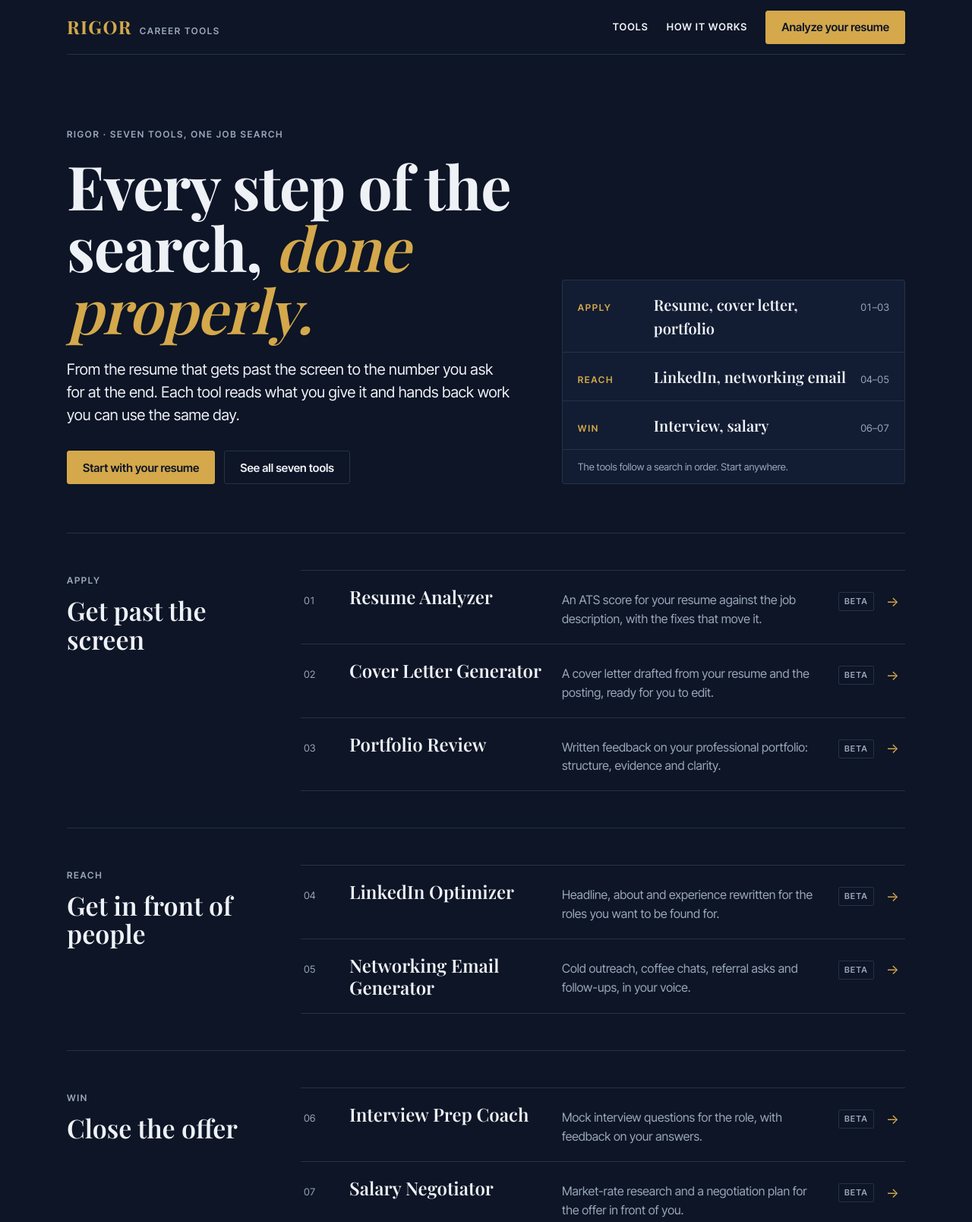
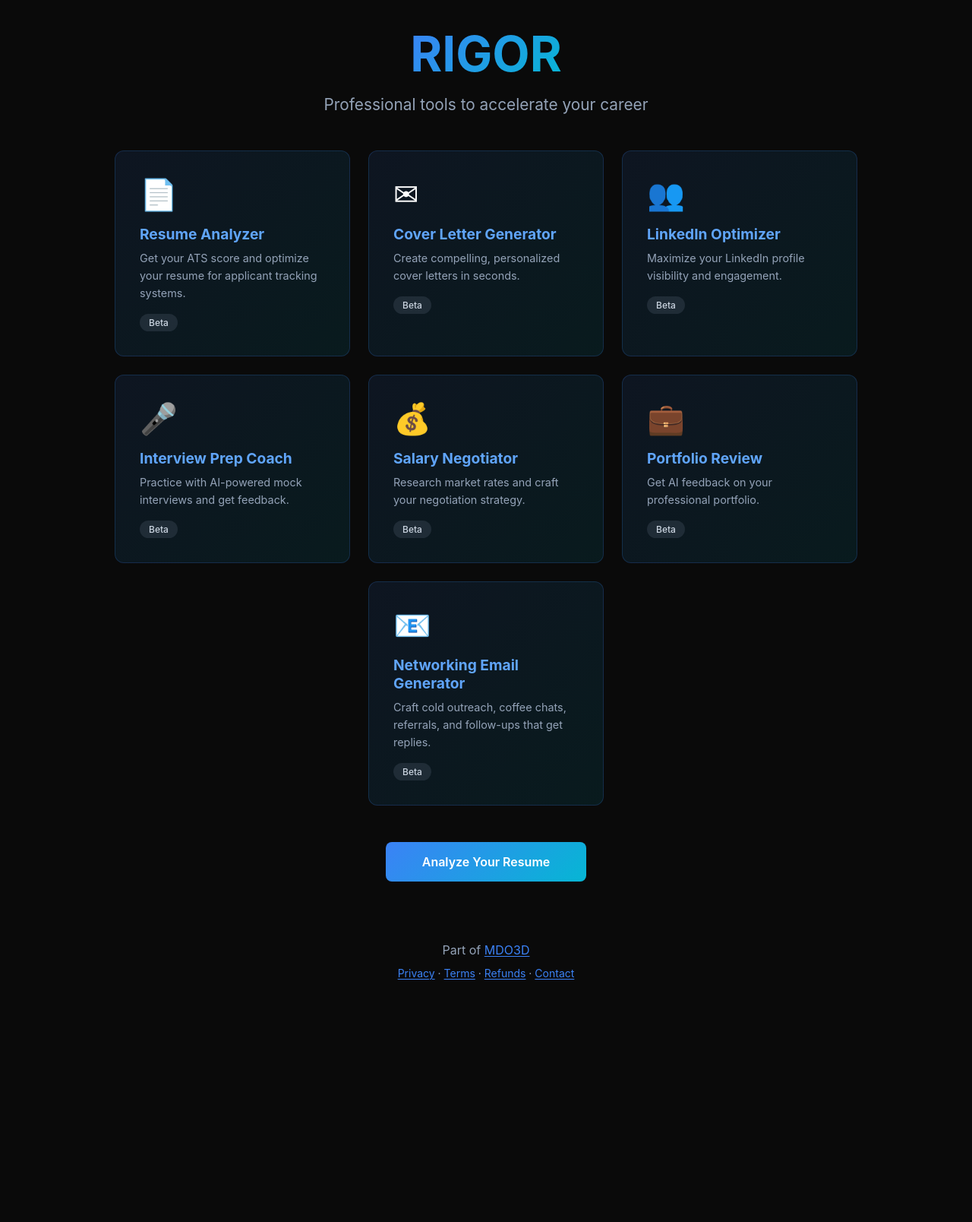
Before and after one commit to mdothree/rigor-landing, a plain HTML site: page index.html in a window 1280 px wide. Shown: the top 1608 px of the page at 76% size. After the commit the page ends 1337 px from the top, so only its background shows below. Drawn offline with nearby package versions, Linux system fonts and the light colour scheme; a web font is replaced by a local one.

Commit message:
Revert "design(rigor hub): MDO rigor family — Playfair gold on navy, header + nav, hero, tools indexed by search stage, honest beta/Pro status"
This reverts commit 230d5b7344a387c9ccf1e9d9986644f63c0312a5.

```diff
--- a/index.html
+++ b/index.html
@@ -7,7 +7,7 @@
 <meta name="keywords" content="career tools, resume analyzer, cover letter generator, LinkedIn optimizer, interview prep, salary negotiation, networking email, portfolio review">
 <meta name="robots" content="index, follow">
 <link rel="canonical" href="https://rigor.design/">
-<meta name="theme-color" content="#0D1526">
+<meta name="theme-color" content="#0a0a0a">
 <meta property="og:type" content="website">
 <meta property="og:site_name" content="Rigor">
 <meta property="og:title" content="Rigor — Professional Career Tools">
@@ -30,192 +30,176 @@
 <link rel="manifest" href="/site.webmanifest">
 <script type="application/ld+json">{"@context":"https://schema.org","@graph":[{"@type":"Organization","name":"Rigor","url":"https://rigor.design/","logo":"https://rigor.design/icon-512.png","parentOrganization":{"@type":"Organization","name":"MDO3D","url":"https://mdo3d.com/"}},{"@type":"WebSite","name":"Rigor","url":"https://rigor.design/","publisher":{"@type":"Organization","name":"Rigor"}}]}</script>
     <meta name="viewport" content="width=device-width, initial-scale=1.0">
-<link rel="preconnect" href="https://fonts.googleapis.com">
-<link rel="preconnect" href="https://fonts.gstatic.com" crossorigin>
-<link href="https://fonts.googleapis.com/css2?family=Playfair+Display:ital,wght@0,600;0,700;1,600&family=Inter+Tight:wght@400;500;600;700&display=swap" rel="stylesheet">
     <style>
-/* rigor.design hub on the MDO "rigor" family (shared/brand/tokens.json v1, 2026-10-16): Playfair gold on navy, Inter Tight UI.
-   Radius <= 4px, no pills, no emoji, full hairline borders only. */
-:root{--bg:#0D1526;--fg:#EEF1F6;--mute:#9AA6BA;--rule:#25324A;--surface:#121D33;--accent:#D4A84B;--on-accent:#0D1526;
-  --display:"Playfair Display",Georgia,serif;--ui:"Inter Tight",system-ui,-apple-system,sans-serif;--r:3px;--maxw:1200px;--gutter:48px}
-@media (max-width:720px){:root{--gutter:16px}}
-*{margin:0;padding:0;box-sizing:border-box}
-html,body{background:var(--bg);color:var(--fg)}
-body{font-family:var(--ui);font-size:16px;line-height:1.55;-webkit-font-smoothing:antialiased}
-a{color:inherit}
-:focus-visible{outline:2px solid var(--accent);outline-offset:2px}
-.wrap{max-width:var(--maxw);margin:0 auto;padding:0 var(--gutter)}
-.label{font-size:12px;font-weight:600;letter-spacing:.14em;text-transform:uppercase;color:var(--mute)}
-.hdr{display:flex;align-items:center;justify-content:space-between;gap:24px;min-height:72px;border-bottom:1px solid var(--rule)}
-.mark{display:flex;align-items:baseline;gap:10px;text-decoration:none}
-.mark b{font-family:var(--display);font-size:24px;font-weight:700;letter-spacing:.06em;color:var(--accent)}
-.mark span{font-size:12px;font-weight:600;letter-spacing:.14em;text-transform:uppercase;color:var(--mute)}
-.hdr nav{display:flex;align-items:center;gap:24px;font-size:13px;font-weight:600;letter-spacing:.08em;text-transform:uppercase}
-.hdr nav a{text-decoration:none}
-.hdr nav a:hover{color:var(--accent)}
-.btn{display:inline-flex;align-items:center;justify-content:center;min-height:44px;padding:0 20px;border-radius:var(--r);background:var(--accent);color:var(--on-accent);border:1px solid var(--accent);font:600 15px/1 var(--ui);letter-spacing:0;text-transform:none;text-decoration:none;white-space:nowrap}
-.btn:hover{filter:brightness(1.07)}
-.btn.ghost{background:transparent;color:var(--fg);border-color:var(--rule)}
-.btn.ghost:hover{border-color:var(--fg)}
-.hero{display:grid;grid-template-columns:minmax(0,1.3fr) minmax(0,1fr);gap:64px;align-items:end;padding:96px 0 64px;border-bottom:1px solid var(--rule)}
-.hero h1{font-family:var(--display);font-weight:700;font-size:80px;line-height:1.02;letter-spacing:-.015em;margin:16px 0 24px}
-.hero h1 em{font-style:italic;font-weight:600;color:var(--accent)}
-.lead{font-size:20px;line-height:1.5;color:var(--fg);max-width:32em}
-.cta{display:flex;flex-wrap:wrap;gap:12px;margin-top:32px}
-.path{border:1px solid var(--rule);border-radius:var(--r);background:var(--surface)}
-.path li{list-style:none;display:grid;grid-template-columns:88px 1fr auto;gap:12px;align-items:baseline;padding:16px 20px}
-.path li+li{border-top:1px solid var(--rule)}
-.path .st{font-size:12px;font-weight:600;letter-spacing:.14em;text-transform:uppercase;color:var(--accent)}
-.path .what{font-family:var(--display);font-size:20px}
-.path .n{font-size:13px;color:var(--mute);font-variant-numeric:tabular-nums}
-.path figcaption{padding:12px 20px;border-top:1px solid var(--rule);font-size:13px;color:var(--mute)}
-.stage{display:grid;grid-template-columns:260px minmax(0,1fr);gap:48px;padding:48px 0;border-bottom:1px solid var(--rule)}
-.stage-h h2{font-family:var(--display);font-weight:600;font-size:34px;line-height:1.1;margin-top:10px}
-.tools{list-style:none;border-top:1px solid var(--rule)}
-.tool{display:grid;grid-template-columns:44px minmax(180px,260px) 1fr auto;gap:20px;align-items:baseline;padding:20px 0;border-bottom:1px solid var(--rule);text-decoration:none;transition:background .18s cubic-bezier(.2,.7,.2,1)}
-.tool:hover{background:var(--surface)}
-.tool:hover .tname{color:var(--accent)}
-.no{font-size:13px;color:var(--mute);font-variant-numeric:tabular-nums;padding-left:4px}
-.tname{font-family:var(--display);font-size:24px;font-weight:600;line-height:1.2}
-.tdesc{color:var(--mute);font-size:16px}
-.tmeta{display:flex;align-items:center;gap:16px;padding-right:8px}
-.tag{font-size:11px;font-weight:600;letter-spacing:.1em;text-transform:uppercase;padding:3px 7px;border:1px solid var(--rule);border-radius:2px;color:var(--mute)}
-.go{color:var(--accent);font-size:18px}
-.terms{display:grid;grid-template-columns:repeat(3,1fr);gap:0;border:1px solid var(--rule);border-radius:var(--r);margin:64px 0 0}
-.terms>div{padding:24px}
-.terms>div+div{border-left:1px solid var(--rule)}
-.terms h3{font-family:var(--display);font-size:22px;font-weight:600;margin:8px 0 6px}
-.terms p{color:var(--mute);font-size:15px}
-footer .ftr{display:flex;flex-wrap:wrap;justify-content:space-between;gap:12px 24px;padding:28px 0 48px;margin-top:96px;border-top:1px solid var(--rule);font-size:13px;color:var(--mute)}
-footer a{color:var(--mute);text-underline-offset:2px}
-footer a:hover{color:var(--fg)}
-@media (max-width:960px){
-  .hero{grid-template-columns:1fr;gap:40px;padding:56px 0 48px}
-  .hero h1{font-size:52px}
-  .stage{grid-template-columns:1fr;gap:16px;padding:36px 0}
-  .tool{grid-template-columns:36px 1fr auto;gap:4px 12px}
-  .tool .tdesc{grid-column:2/4}
-  .tool .tmeta{grid-row:1;grid-column:3}
-  .terms{grid-template-columns:1fr}
-  .terms>div+div{border-left:0;border-top:1px solid var(--rule)}
+        * { margin: 0; padding: 0; box-sizing: border-box; }
+        body {
+            font-family: -apple-system, BlinkMacSystemFont, 'Segoe UI', Roboto, sans-serif;
+            background: #0a0a0a;
+            color: #fff;
+            min-height: 100vh;
         }
-@media (max-width:560px){
-  .hdr nav a.opt{display:none}
-  .hero h1{font-size:42px}
-  .path li{grid-template-columns:72px 1fr;}
-  .path .n{display:none}
-  footer .ftr a{display:inline-block;padding:12px 4px;margin:-12px -4px}
+        .hero {
+            min-height: 100vh;
+            display: flex;
+            flex-direction: column;
+            justify-content: center;
+            align-items: center;
+            text-align: center;
+            padding: 2rem 1rem;
         }
-@media (prefers-reduced-motion:reduce){*{transition:none!important}}
+        h1 {
+            font-size: clamp(2.75rem, 12vw, 4rem);
+            font-weight: 700;
+            background: linear-gradient(135deg, #3b82f6, #06b6d4);
+            -webkit-background-clip: text;
+            -webkit-text-fill-color: transparent;
+            margin-bottom: 1rem;
+        }
+        .tagline {
+            font-size: 1.3rem;
+            color: #94a3b8; /* was #64748b (4.2:1); now 7.7:1 on #0a0a0a */
+            margin-bottom: 3rem;
+        }
+        /* Flex-wrap (not auto-fit grid) so the 7th card is centred instead of orphaned
+           at the left, and cards shrink to the viewport on phones (the old 300px
+           minimum + 2rem padding overflowed anything narrower than ~430px). */
+        .tools-grid {
+            display: flex;
+            flex-wrap: wrap;
+            justify-content: center;
+            gap: 1.5rem;
+            width: 100%;
+            max-width: 1000px;
+        }
+        .tool-card {
+            background: linear-gradient(135deg, rgba(59, 130, 246, 0.1) 0%, rgba(6, 182, 212, 0.1) 100%);
+            border: 1px solid rgba(59, 130, 246, 0.2);
+            border-radius: 12px;
+            padding: 2rem;
+            flex: 1 1 280px;
+            max-width: 310px;
+            min-width: 0;
+            text-align: left;
+            transition: all 0.3s;
+            text-decoration: none;
+            color: inherit;
+        }
+        /* Only real links get the pointer + hover lift */
+        a.tool-card { cursor: pointer; }
+        a.tool-card:hover {
+            transform: translateY(-3px);
+            border-color: #3b82f6;
+            box-shadow: 0 15px 30px rgba(59, 130, 246, 0.15);
+        }
+        .tool-icon { font-size: 2.5rem; margin-bottom: 1rem; }
+        .tool-card h2 { font-size: 1.2rem; margin-bottom: 0.5rem; color: #60a5fa; }
+        .tool-card h3 { font-size: 1.2rem; margin-bottom: 0.5rem; color: #60a5fa; }
+        .tool-card p { color: #94a3b8; font-size: 0.9rem; line-height: 1.6; }
+        .status {
+            display: inline-block;
+            margin-top: 1rem;
+            padding: 0.25rem 0.75rem;
+            border-radius: 20px;
+            font-size: 0.75rem;
+            font-weight: 500;
+        }
+        .status-live { background: rgba(34, 197, 94, 0.2); color: #22c55e; }
+        .status-soon { background: rgba(234, 179, 8, 0.2); color: #eab308; }
+        .status-beta { background: rgba(148, 163, 184, 0.15); color: #cbd5e1; }
+        .cta {
+            margin-top: 3rem;
+            padding: 1rem 3rem;
+            background: linear-gradient(135deg, #3b82f6, #06b6d4);
+            color: #fff;
+            border: none;
+            border-radius: 8px;
+            font-size: 1rem;
+            font-weight: 600;
+            cursor: pointer;
+            text-decoration: none;
+            transition: transform 0.2s;
+        }
+        .cta:hover { transform: scale(1.05); }
+        footer {
+            text-align: center;
+            padding: 3rem 1rem;
+            color: #94a3b8; /* was #475569 (2.6:1) */
+        }
+        footer .legal { margin-top: .75rem; font-size: .875rem; }
+        footer a { color: #3b82f6; text-decoration: underline; text-underline-offset: 2px; }
+        /* A11Y-013: 44px minimum tap targets on touch widths (layout-neutral hit area for the inline footer link) */
+        @media (max-width: 768px) {
+            footer p a { display: inline-block; padding: 14px 4px; margin: -14px -4px; }
+        }
     </style>
-<style>.skip-link{position:absolute;left:-9999px;top:8px;z-index:10000;padding:8px 16px;background:#D4A84B;color:#0D1526;font-weight:600;text-decoration:none;border-radius:3px}.skip-link:focus{left:8px;top:8px}</style>
+<style>.skip-link{position:absolute;left:-9999px;top:8px;z-index:10000;padding:8px 16px;background:#111111;color:#ffffff;font-weight:600;text-decoration:none;border-radius:4px}.skip-link:focus{left:8px;top:8px}</style>
   <script src="/js/consent.js" defer></script>
 </head>
 <body>
 <a class="skip-link" href="#main-content">Skip to content</a>
-<header class="wrap">
-  <div class="hdr">
-    <a class="mark" href="/" aria-label="Rigor, home"><b>RIGOR</b><span>Career tools</span></a>
-    <nav aria-label="Site">
-      <a class="opt" href="#apply">Tools</a>
-      <a class="opt" href="#how">How it works</a>
-      <a class="btn" href="https://resume.rigor.design">Analyze your resume</a>
-    </nav>
+    <main id="main-content">
+    <section class="hero">
+        <h1>RIGOR</h1>
+        <p class="tagline">Professional tools to accelerate your career</p>
+
+        <div class="tools-grid">
+            <a href="https://resume.rigor.design" class="tool-card">
+                <div class="tool-icon">&#128196;</div>
+                <h2>Resume Analyzer</h2>
+                <p>Get your ATS score and optimize your resume for applicant tracking systems.</p>
+                <span class="status status-beta">Beta</span>
+            </a>
+
+            <a href="https://cover.rigor.design" class="tool-card">
+                <div class="tool-icon">&#9993;</div>
+                <h2>Cover Letter Generator</h2>
+                <p>Create compelling, personalized cover letters in seconds.</p>
+                <span class="status status-beta">Beta</span>
+            </a>
+
+            <a href="https://linkedin.rigor.design" class="tool-card">
+                <div class="tool-icon">&#128101;</div>
+                <h2>LinkedIn Optimizer</h2>
+                <p>Maximize your LinkedIn profile visibility and engagement.</p>
+                <span class="status status-beta">Beta</span>
+            </a>
+
+            <a href="https://interview.rigor.design" class="tool-card">
+                <div class="tool-icon">&#127908;</div>
+                <h2>Interview Prep Coach</h2>
+                <p>Practice with AI-powered mock interviews and get feedback.</p>
+                <span class="status status-beta">Beta</span>
+            </a>
+
+            <a href="https://salary.rigor.design" class="tool-card">
+                <div class="tool-icon">&#128176;</div>
+                <h2>Salary Negotiator</h2>
+                <p>Research market rates and craft your negotiation strategy.</p>
+                <span class="status status-beta">Beta</span>
+            </a>
+
+            <a href="https://portfolio.rigor.design" class="tool-card">
+                <div class="tool-icon">&#128188;</div>
+                <h2>Portfolio Review</h2>
+                <p>Get AI feedback on your professional portfolio.</p>
+                <span class="status status-beta">Beta</span>
+            </a>
+
+            <a href="https://networking.rigor.design" class="tool-card">
+                <div class="tool-icon">&#128231;</div>
+                <h2>Networking Email Generator</h2>
+                <p>Craft cold outreach, coffee chats, referrals, and follow-ups that get replies.</p>
+                <span class="status status-beta">Beta</span>
+            </a>
         </div>
-</header>
-<main id="main-content" class="wrap">
-  <section class="hero" aria-labelledby="hero-title">
-    <div>
-      <p class="label">Rigor · seven tools, one job search</p>
-      <h1 id="hero-title">Every step of the search, <em>done properly.</em></h1>
-      <p class="lead">From the resume that gets past the screen to the number you ask for at the end. Each tool reads what you give it and hands back work you can use the same day.</p>
-      <div class="cta">
-        <a class="btn" href="https://resume.rigor.design">Start with your resume</a>
-        <a class="btn ghost" href="#apply">See all seven tools</a>
-      </div>
-    </div>
-    <figure class="path" aria-label="The order the tools follow a job search">
-      <ol>
-        <li><span class="st">Apply</span><span class="what">Resume, cover letter, portfolio</span><span class="n">01&ndash;03</span></li>
-        <li><span class="st">Reach</span><span class="what">LinkedIn, networking email</span><span class="n">04&ndash;05</span></li>
-        <li><span class="st">Win</span><span class="what">Interview, salary</span><span class="n">06&ndash;07</span></li>
-      </ol>
-      <figcaption>The tools follow a search in order. Start anywhere.</figcaption>
-    </figure>
-  </section>
 
-  <section aria-label="Tools" id="apply">
-    <div class="stage">
-      <div class="stage-h"><span class="label">Apply</span><h2>Get past the screen</h2></div>
-      <ol class="tools">
-        <li><a class="tool" href="https://resume.rigor.design">
-          <span class="no">01</span>
-          <span class="tname">Resume Analyzer</span>
-          <span class="tdesc">An ATS score for your resume against the job description, with the fixes that move it.</span>
-          <span class="tmeta"><span class="tag">Beta</span><span class="go" aria-hidden="true">&rarr;</span></span>
-        </a></li>
-        <li><a class="tool" href="https://cover.rigor.design">
-          <span class="no">02</span>
-          <span class="tname">Cover Letter Generator</span>
-          <span class="tdesc">A cover letter drafted from your resume and the posting, ready for you to edit.</span>
-          <span class="tmeta"><span class="tag">Beta</span><span class="go" aria-hidden="true">&rarr;</span></span>
-        </a></li>
-        <li><a class="tool" href="https://portfolio.rigor.design">
-          <span class="no">03</span>
-          <span class="tname">Portfolio Review</span>
-          <span class="tdesc">Written feedback on your professional portfolio: structure, evidence and clarity.</span>
-          <span class="tmeta"><span class="tag">Beta</span><span class="go" aria-hidden="true">&rarr;</span></span>
-        </a></li>
-      </ol>
-    </div>
-    <div class="stage">
-      <div class="stage-h"><span class="label">Reach</span><h2>Get in front of people</h2></div>
-      <ol class="tools">
-        <li><a class="tool" href="https://linkedin.rigor.design">
-          <span class="no">04</span>
-          <span class="tname">LinkedIn Optimizer</span>
-          <span class="tdesc">Headline, about and experience rewritten for the roles you want to be found for.</span>
-          <span class="tmeta"><span class="tag">Beta</span><span class="go" aria-hidden="true">&rarr;</span></span>
-        </a></li>
-        <li><a class="tool" href="https://networking.rigor.design">
-          <span class="no">05</span>
-          <span class="tname">Networking Email Generator</span>
-          <span class="tdesc">Cold outreach, coffee chats, referral asks and follow-ups, in your voice.</span>
-          <span class="tmeta"><span class="tag">Beta</span><span class="go" aria-hidden="true">&rarr;</span></span>
-        </a></li>
-      </ol>
-    </div>
-    <div class="stage">
-      <div class="stage-h"><span class="label">Win</span><h2>Close the offer</h2></div>
-      <ol class="tools">
-        <li><a class="tool" href="https://interview.rigor.design">
-          <span class="no">06</span>
-          <span class="tname">Interview Prep Coach</span>
-          <span class="tdesc">Mock interview questions for the role, with feedback on your answers.</span>
-          <span class="tmeta"><span class="tag">Beta</span><span class="go" aria-hidden="true">&rarr;</span></span>
-        </a></li>
-        <li><a class="tool" href="https://salary.rigor.design">
-          <span class="no">07</span>
-          <span class="tname">Salary Negotiator</span>
-          <span class="tdesc">Market-rate research and a negotiation plan for the offer in front of you.</span>
-          <span class="tmeta"><span class="tag">Beta</span><span class="go" aria-hidden="true">&rarr;</span></span>
-        </a></li>
-      </ol>
-    </div>
-  </section>
-
-  <section class="terms" id="how" aria-label="How it works">
-    <div><span class="label">01</span><h3>Sign in once</h3><p>One Rigor account works across all seven tools.</p></div>
-    <div><span class="label">02</span><h3>Paste, then run</h3><p>Give a tool your resume, the posting or your notes. It returns a draft or a score with the reasons.</p></div>
-    <div><span class="label">03</span><h3>Pro: coming soon</h3><p>Every tool is in beta. Paid Pro plans open later; nothing is charged today.</p></div>
+        <a href="https://resume.rigor.design" class="cta">Analyze Your Resume</a>
     </section>
     </main>
 
-<footer class="wrap">
-  <div class="ftr">
-    <span>Rigor · part of <a href="https://mdo3d.com">MDO3D</a></span>
-    <span class="legal"><a href="https://mdo3d.com/privacy">Privacy</a> · <a href="https://mdo3d.com/terms">Terms</a> · <a href="https://mdo3d.com/refund">Refunds</a> · <a href="https://mdo3d.com/contact">Contact</a></span>
-  </div>
+    <footer>
+        <p>Part of <a href="https://mdo3d.com">MDO3D</a></p>
+        <p class="legal"><a href="https://mdo3d.com/privacy">Privacy</a> · <a href="https://mdo3d.com/terms">Terms</a> · <a href="https://mdo3d.com/refund">Refunds</a> · <a href="https://mdo3d.com/contact">Contact</a></p>
     </footer>
 </body>
 </html>
```
Lines whose indentation alone changed are shown as unchanged.
